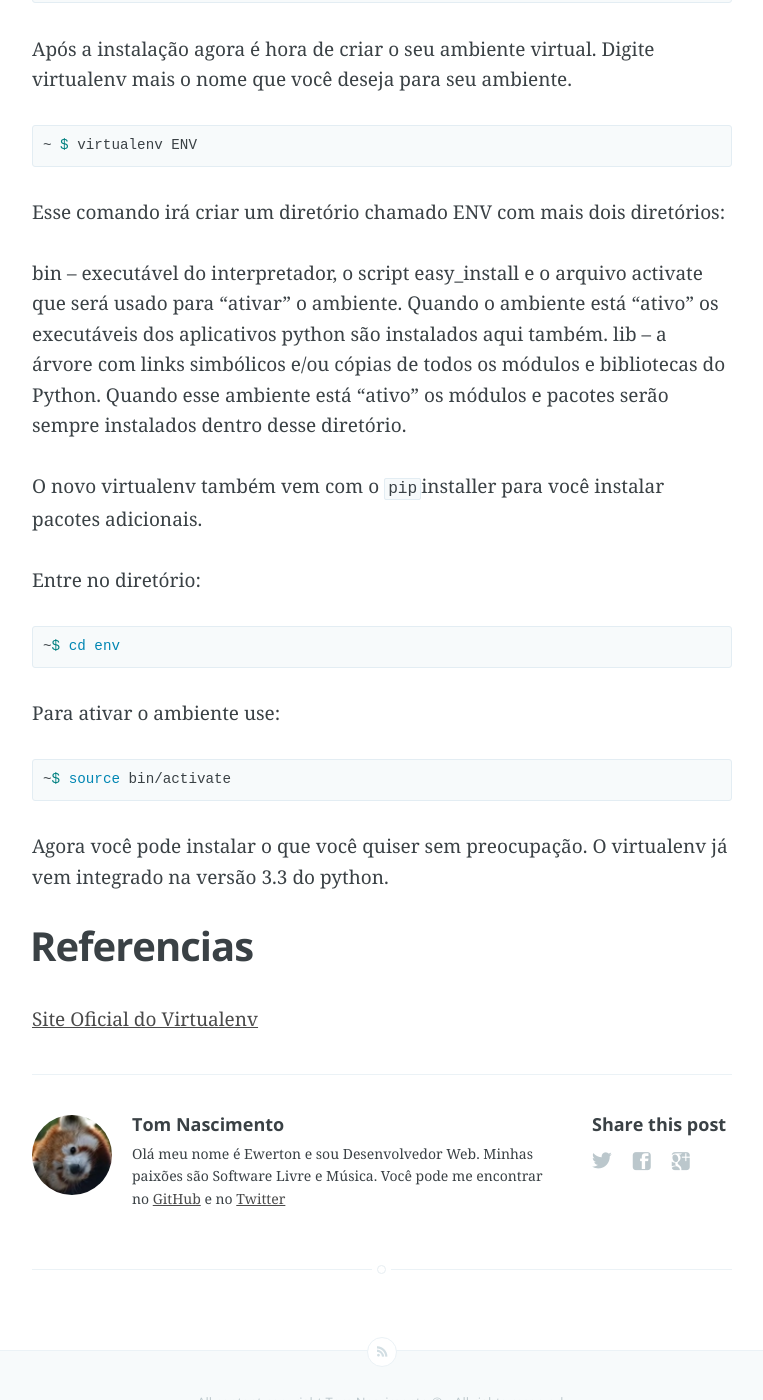
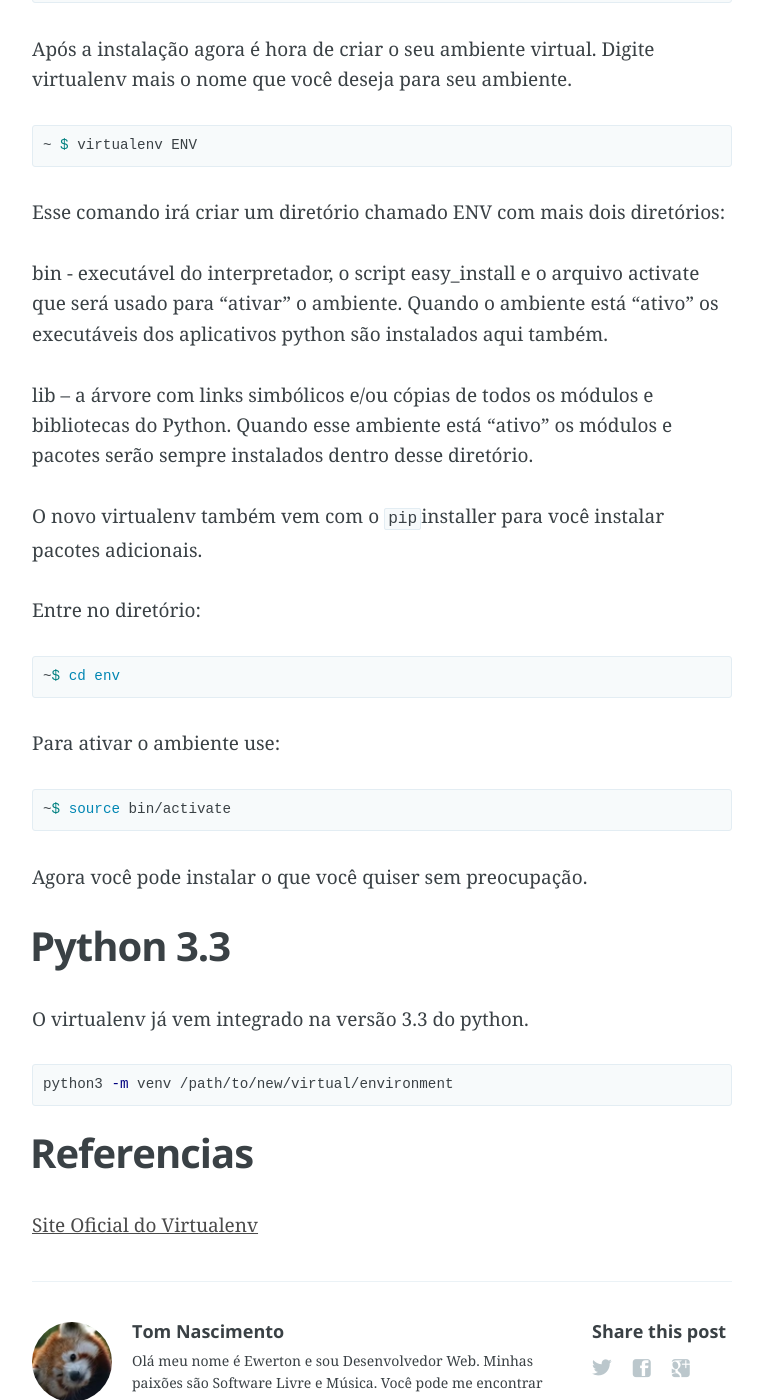
Before and after one commit to mjmendo/mjmendo.github.io, a Jekyll site: the page built from _posts/2014-01-03-virtualenv.md, in a window 1280 px wide and 1400 px high, scrolled down 600 px. Shown: the whole window, without its empty margins (258-1021 px from the left). Built offline with Jekyll 4.4.1, drawn with Linux system fonts in a browser that asks for light colours; Markdown is read by kramdown in place of the engine named in the settings; some of the changed text lies outside the part shown.

Commit message:
atualizar posts

```diff
--- a/_posts/2014-01-03-virtualenv.md
+++ b/_posts/2014-01-03-virtualenv.md
@@ -1,6 +1,6 @@
 ---
 layout: post
-title:  Virtualenv o que é e Por que você deveria usar?
+title:  Virtualenv o que é e por que você deveria usar?
 date:   2014-01-03 20:00:00
 categories: iniciante
 ---
@@ -28,9 +28,10 @@ Digite virtualenv mais o nome que você deseja para seu ambiente.
 
 Esse comando irá criar um diretório chamado ENV com mais dois diretórios:
 
-bin – executável do interpretador, o script easy_install e o arquivo activate
+bin - executável do interpretador, o script easy_install e o arquivo activate
 que será usado para “ativar” o ambiente. Quando o ambiente está “ativo” os
 executáveis dos aplicativos python são instalados aqui também.
+
 lib – a árvore com links simbólicos e/ou cópias de todos os módulos e
 bibliotecas do Python. Quando esse ambiente está “ativo” os módulos e pacotes
 serão sempre instalados dentro desse diretório.
@@ -52,7 +53,15 @@ Para ativar o ambiente use:
 {% endhighlight %}
 
 Agora você pode instalar o que você quiser sem preocupação.
+
+## Python 3.3
+
+
 O virtualenv já vem integrado na versão 3.3 do python.
+
+{% highlight bash %}
+python3 -m venv /path/to/new/virtual/environment
+{% endhighlight %}
 
 ## Referencias
 
```
Also changed, not shown: _posts/2014-01-09-Aprendendo-a-Progrmar-de-forma-Divertida.md (+2 -0 lines).
